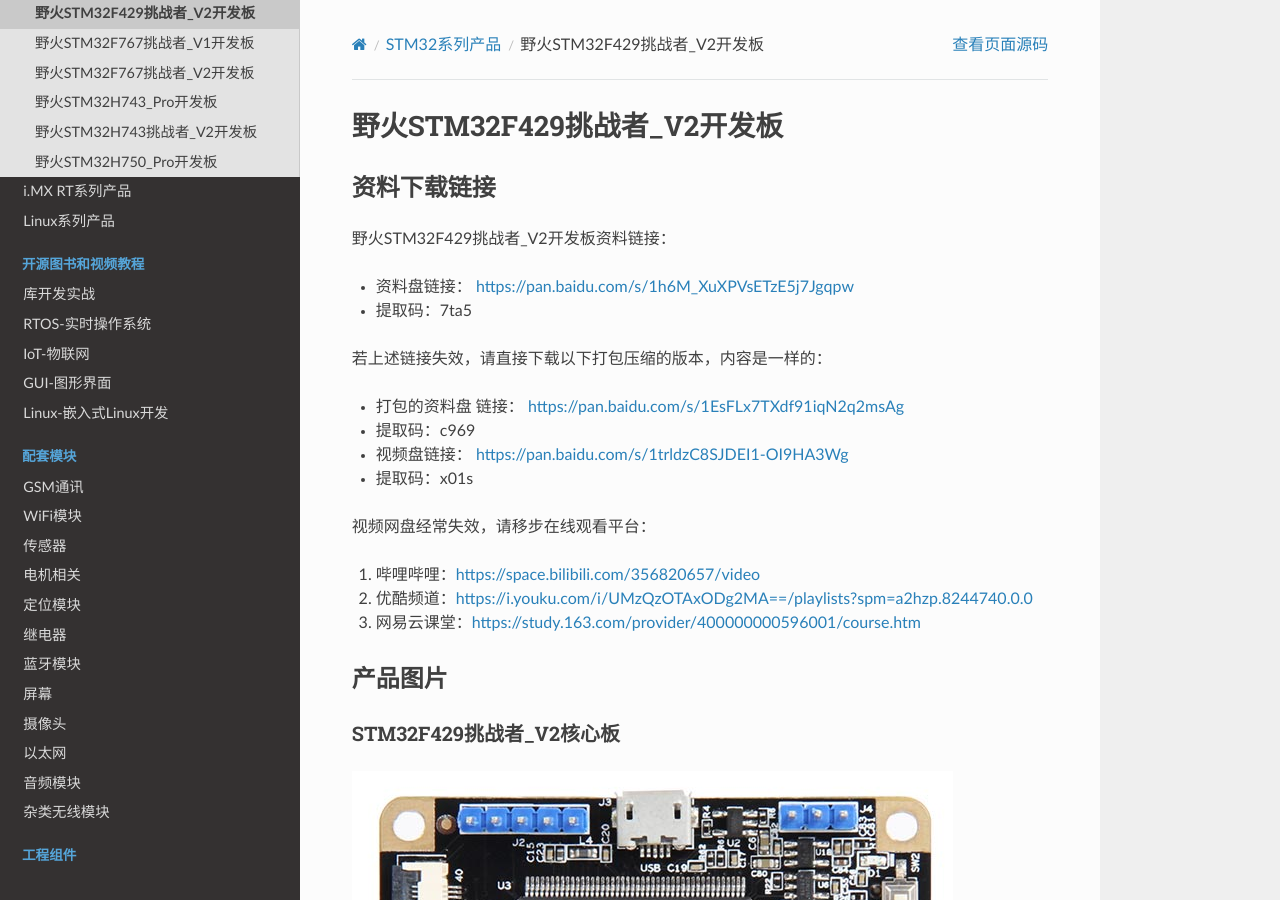
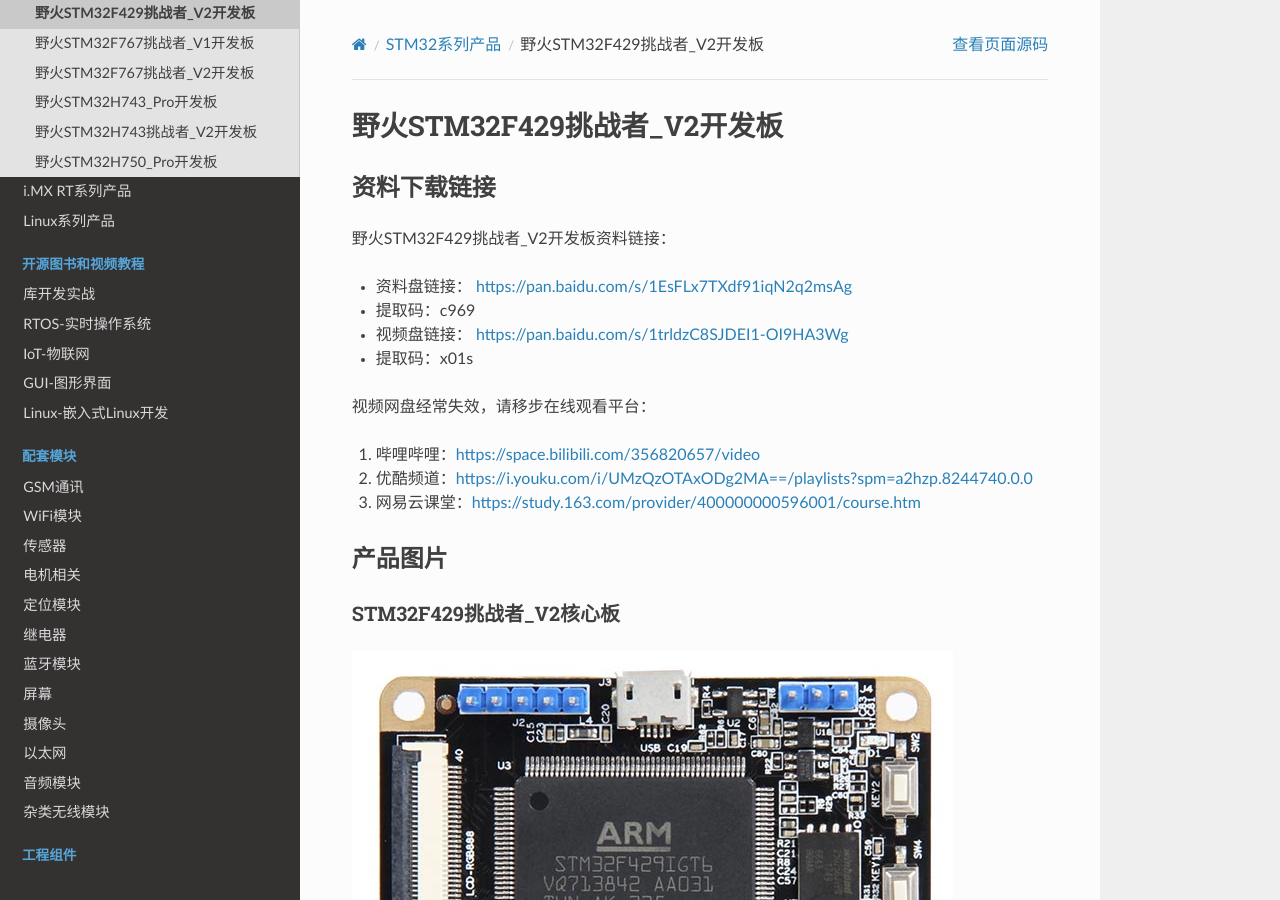
Before and after one commit to Embedfire/ebf_products, a Sphinx documentation site: the page built from documentation/stm32/ebf_stm32f429_tiaozhanzhe_v2.rst, in a window 1280 px wide and 900 px high. Built offline with Sphinx 7.4.7 and the Read the Docs theme 2.0.0, drawn with Linux system fonts in a browser that asks for light colours; pages that are not in the unit, such as notebooks, are missing from menus.

Commit message:
Update ebf_stm32f429_tiaozhanzhe_v2.rst

```diff
--- a/documentation/stm32/ebf_stm32f429_tiaozhanzhe_v2.rst
+++ b/documentation/stm32/ebf_stm32f429_tiaozhanzhe_v2.rst
@@ -7,13 +7,9 @@
 
 野火STM32F429挑战者_V2开发板资料链接：
 
-- 资料盘链接： https://pan.baidu.com/s/1h6M_XuXPVsETzE5j7Jgqpw
-- 提取码：7ta5
+- 资料盘链接： https://pan.baidu.com/s/1EsFLx7TXdf91iqN2q2msAg
+- 提取码：c969
 
-若上述链接失效，请直接下载以下打包压缩的版本，内容是一样的：
-
-- 打包的资料盘 链接： https://pan.baidu.com/s/1EsFLx7TXdf91iqN2q2msAg
-- 提取码：c969
 
 -  视频盘链接： https://pan.baidu.com/s/1trldzC8SJDEI1-OI9HA3Wg
 -  提取码：x01s
```
